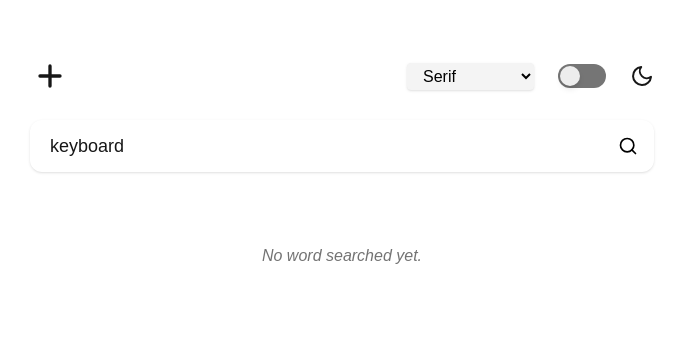
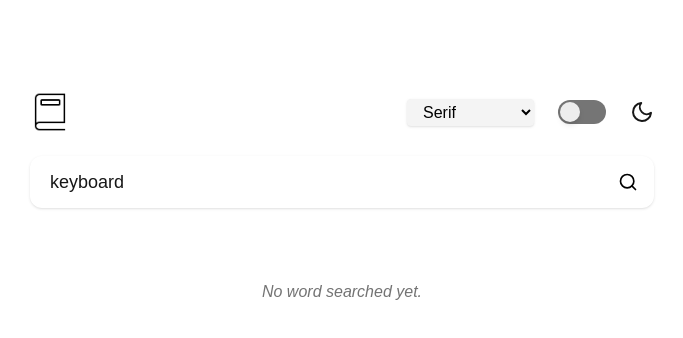
Before and after one commit to ckcristock/dictionary-app, a Next.js app: page / in a window 1280 px wide. Shown: the top 338 px of the page, without its empty margins (298-981 px from the left). Built offline with nearby package versions, Linux system fonts and the light colour scheme.

Commit message:
add library icon

```diff
--- a/src/app/components/Header.tsx
+++ b/src/app/components/Header.tsx
@@ -3,7 +3,9 @@
 import React from "react";
 import ThemeToggle from "./ThemeToggle";
 import { useAppSelector } from "@/app/hooks/redux";
-import type { Font } from "@/app/store/themeSlice"; // Ajusta según tu estructura
+import type { Font } from "@/app/store/themeSlice";
+import Image from "next/image";
+import libroIcon from "../assets/libro100.png"; // Usa @ si tienes alias, o usa ../assets/libro100.png
 
 type FontOption = { label: string; value: Font };
 
@@ -25,23 +27,10 @@ const Header: React.FC<HeaderProps> = ({
   const theme = useAppSelector((state) => state.theme.theme);
 
   return (
-    <header className="flex justify-between items-center mb-6">
+    <header className="flex justify-between items-center mb-6 pt-9">
       <div className="text-3xl font-bold cursor-pointer select-none">
         {/* Icon libro simple */}
-        <svg
-          xmlns="http://www.w3.org/2000/svg"
-          fill="none"
-          viewBox="0 0 24 24"
-          strokeWidth={2}
-          stroke="currentColor"
-          className="w-10 h-10"
-        >
-          <path
-            strokeLinecap="round"
-            strokeLinejoin="round"
-            d="M12 6v12m-6-6h12"
-          />
-        </svg>
+        <Image src={libroIcon} alt="Libro Icon" width={40} height={40} />
       </div>
 
       <div className="flex items-center space-x-6">
```
Also changed, not shown: src/app/assets/libro100.png (added).
